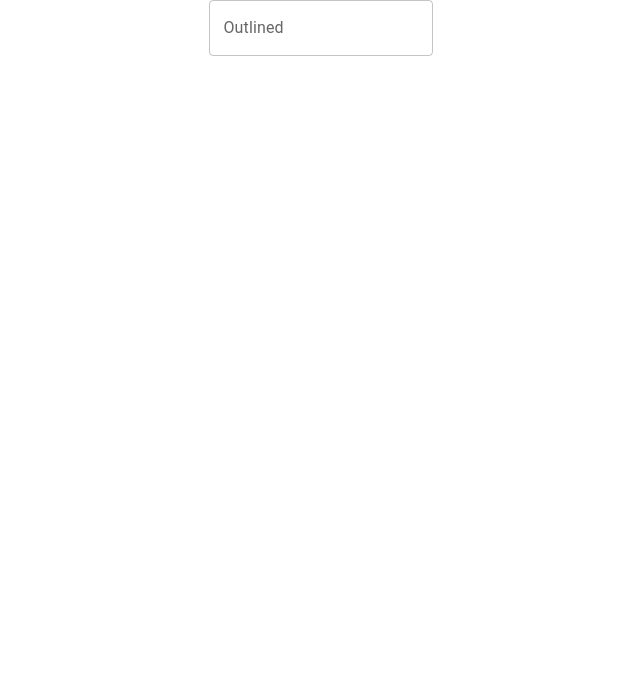
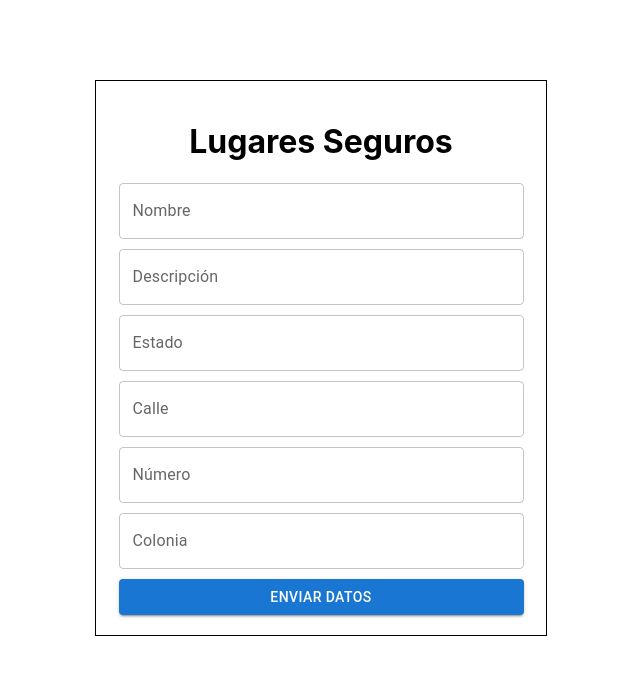
Before and after one commit to hackademymx/Hackwomen-Team-2-frontend, a React (Create React App) app: page / in a window 1280 px wide. Shown: the top 674 px of the page, without its empty margins (319-959 px from the left). Built offline with nearby package versions, Linux system fonts and the light colour scheme.

Commit message:
Formulario Lugar Seguro

```diff
--- a/src/components/FormSecurePlace/FormSecurePlace.jsx
+++ b/src/components/FormSecurePlace/FormSecurePlace.jsx
@@ -1,15 +1,93 @@
-import React from "react";
-import {DivFormSecurePlace, FormFormSecurePlace, TextFieldFormSecurePlace} from "./FormSecurePlaceStyles"
+import React,{useState} from "react";
+import {DivFormSecurePlace,
+    FormFormSecurePlace,
+    TextFieldFormSecurePlace,
+    ButtonFormSecurePlace,
+} from "./FormSecurePlaceStyles"
 
 export default function FormSecurePlace(){
+    const [form, setForm]= useState({
+        name:"",
+        description:"",
+        state:"",
+        street:"",
+        suburb:"",
+        number:""
+    });
+
+    const [loading, setLoading] = useState(false)
+
+    const handleSubmit = (e) => {
+        e.preventDefault();
+        setLoading(true);
+        console.log(form);
+    };
+
+    const handleChange = (e) => {
+        const nameInput=e.target.name;
+        const valueInput=e.target.value;
+
+        const internalForm=form;
+
+        internalForm[nameInput]= valueInput;
+
+        setForm(internalForm);
+    };
+
     return (
     <DivFormSecurePlace>
-        <FormFormSecurePlace>
+        <FormFormSecurePlace onSubmit={handleSubmit}>
+            <h1>Lugares Seguros</h1>
             <TextFieldFormSecurePlace
-            id="outlined-basic"
-            label="Outlined"
-            variant="outlined"
+                id="outlined-basic"
+                label="Nombre"
+                name="name"
+                variant="outlined"
+                onChange={handleChange}
             />
+            <TextFieldFormSecurePlace
+                id="outlined-basic"
+                label="Descripción"
+                name="description"
+                variant="outlined"
+                onChange={handleChange}
+            />
+            <TextFieldFormSecurePlace
+                id="outlined-basic"
+                label="Estado"
+                name="state"
+                variant="outlined"
+                onChange={handleChange}
+            />
+            <TextFieldFormSecurePlace
+                id="outlined-basic"
+                label="Calle"
+                name="street"
+                variant="outlined"
+                onChange={handleChange}
+            />
+            <TextFieldFormSecurePlace
+                id="outlined-basic"
+                label="Número"
+                name="number"
+                variant="outlined"
+                onChange={handleChange}
+            />
+            <TextFieldFormSecurePlace
+                id="outlined-basic"
+                label="Colonia"
+                name="suburb"
+                variant="outlined"
+                onChange={handleChange}
+            />
+            <ButtonFormSecurePlace
+                type="submit"
+                variant="contained"
+                color="primary"
+                desabled={loading}
+            >
+             {loading?"Enviando datos...":"Enviar Datos"}
+            </ButtonFormSecurePlace>
         </FormFormSecurePlace>
     </DivFormSecurePlace>
     );
--- a/src/components/FormSecurePlace/FormSecurePlaceStyles.jsx
+++ b/src/components/FormSecurePlace/FormSecurePlaceStyles.jsx
@@ -1,14 +1,25 @@
 import { styled } from "@mui/material/styles"
-import { TextField } from "@mui/material"
+import { TextField, Button } from "@mui/material"
 
 export const DivFormSecurePlace=styled("div")({
     display:"flex",
     justifyContent:"center",
     alignItems:"center"
-})
+});
 
-export const FormFormSecurePlace=styled("form")({})
+export const FormFormSecurePlace=styled("form")({
+    marginTop:"10vh",
+    padding:"20px 0 20px 0",
+    width:"450px",
+    minHeight:"500px",
+    border:"1px solid black"
+});
 
 export const TextFieldFormSecurePlace=styled(TextField)({
     width: "90%",
+    marginBottom:"10px",
+});
+
+export const ButtonFormSecurePlace=styled(Button)({
+    width: "90%",
 })
```
